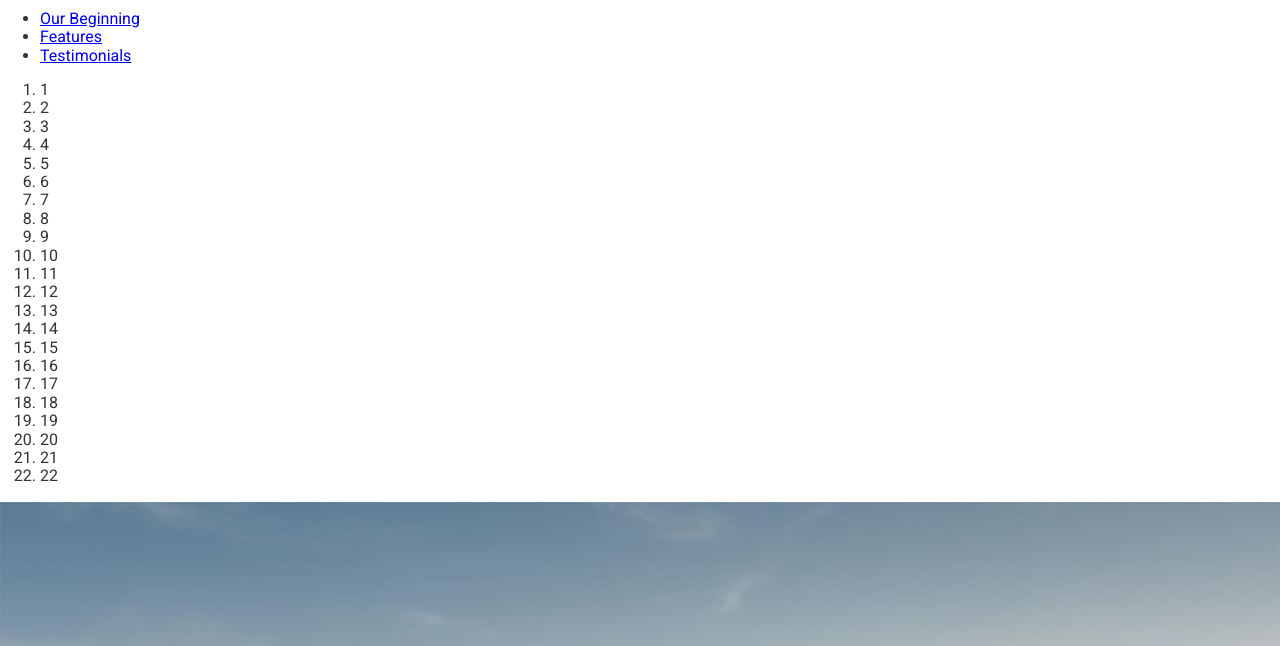
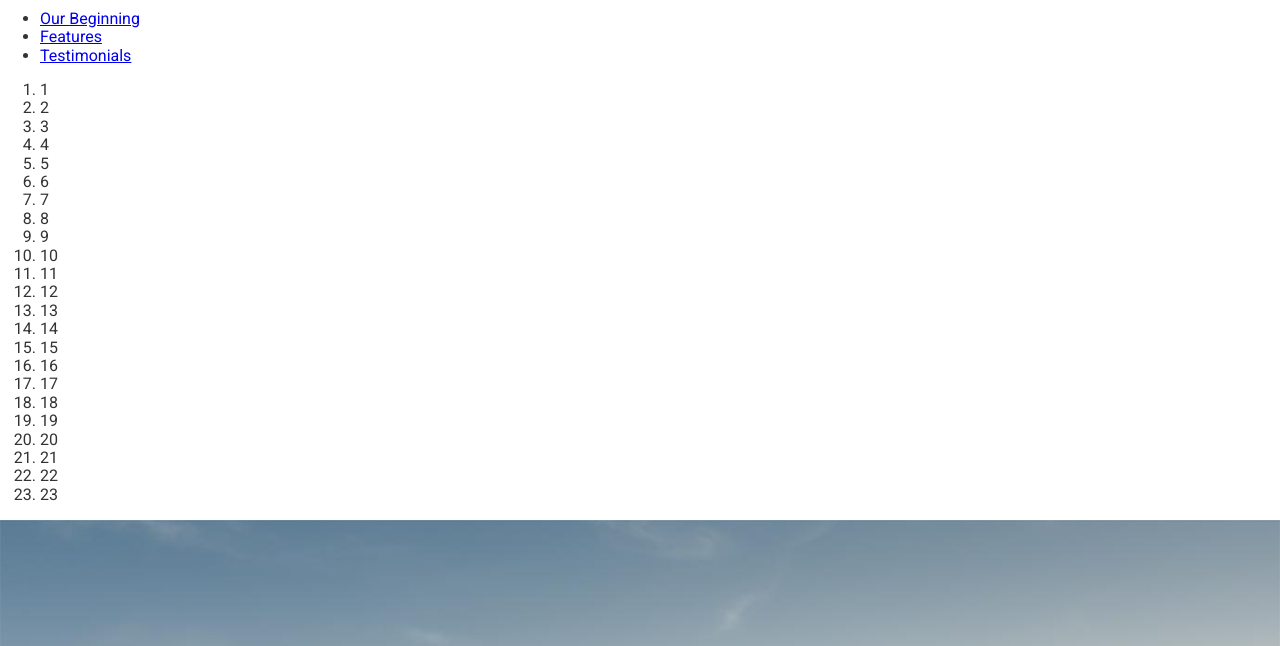
Before and after one commit to dougwells/Simple-Practice, a website: page simpleTravelSite/app/index.html in a window 1280 px wide. Shown: the part 82-728 px from the top of the page. Drawn offline with Linux system fonts and the light colour scheme.

Commit message:
git practice. Part 2: Merge branch on remote (github)

```diff
--- a/simpleTravelSite/app/index.html
+++ b/simpleTravelSite/app/index.html
@@ -46,6 +46,7 @@
     <li>20</li>
     <li>21</li>
     <li>22</li>
+    <li>23</li>
   </ol>
   <div class="large-hero">
 
```
